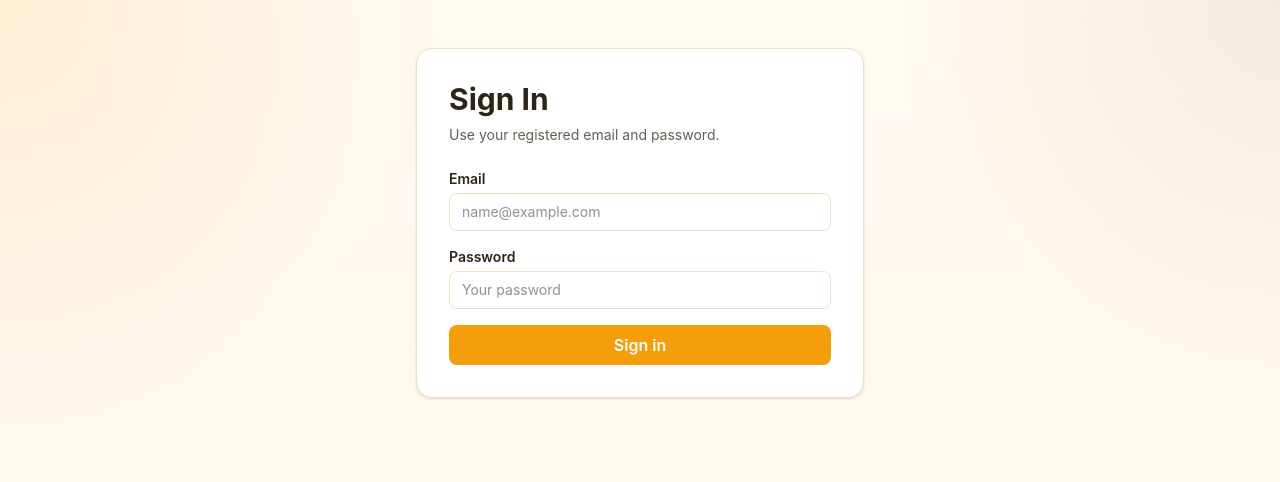
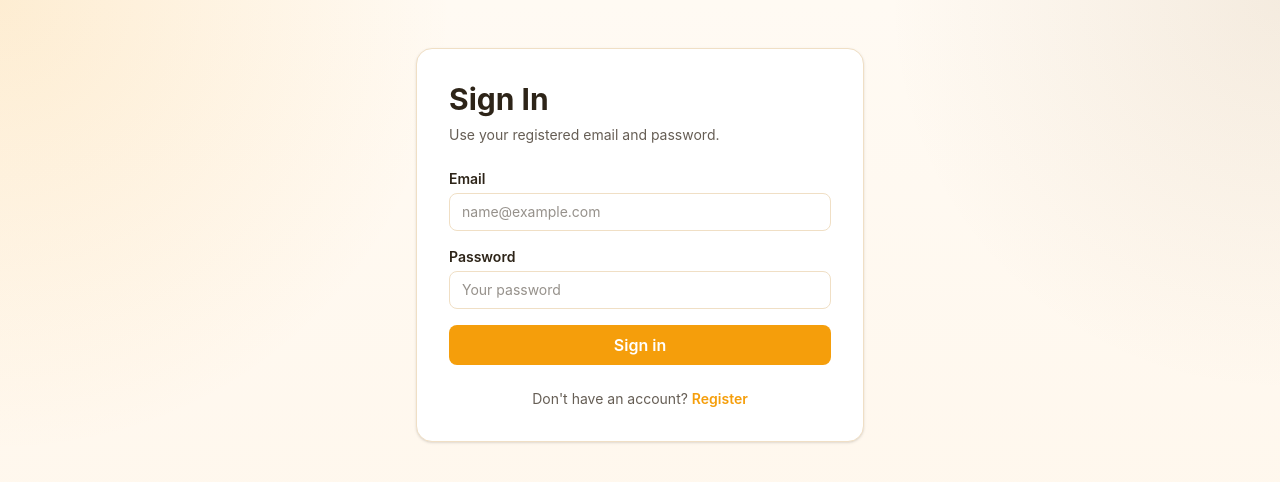
Before and after one commit to flexnocringe/VGTU-Aventory, a Next.js app in the folder VGTU-Aventory-Frontend/: page /login in a window 1280 px wide. Shown: the top 482 px of the page. Built offline with nearby package versions, Linux system fonts and the light colour scheme.

Commit message:
added register button in login screen

```diff
--- a/VGTU-Aventory-Frontend/src/app/login/page.tsx
+++ b/VGTU-Aventory-Frontend/src/app/login/page.tsx
@@ -1,5 +1,6 @@
 "use client";
 
+import Link from "next/link";
 import { useState } from "react";
 import { useRouter } from "next/navigation";
 import { loginUser } from "@/features/auth/services/loginUser";
@@ -84,6 +85,16 @@ export default function LoginPage() {
           >
             {loading ? "Signing in..." : "Sign in"}
           </button>
+
+          <div className="pt-2 text-center text-sm text-[color-mix(in_oklab,var(--foreground)_70%,white)]">
+            Don&apos;t have an account?{" "}
+            <Link
+              href="/register"
+              className="font-semibold text-[var(--primary)] underline-offset-2 transition hover:text-[var(--primary-hover)] hover:underline"
+            >
+              Register
+            </Link>
+          </div>
         </form>
       </div>
     </main>
```
